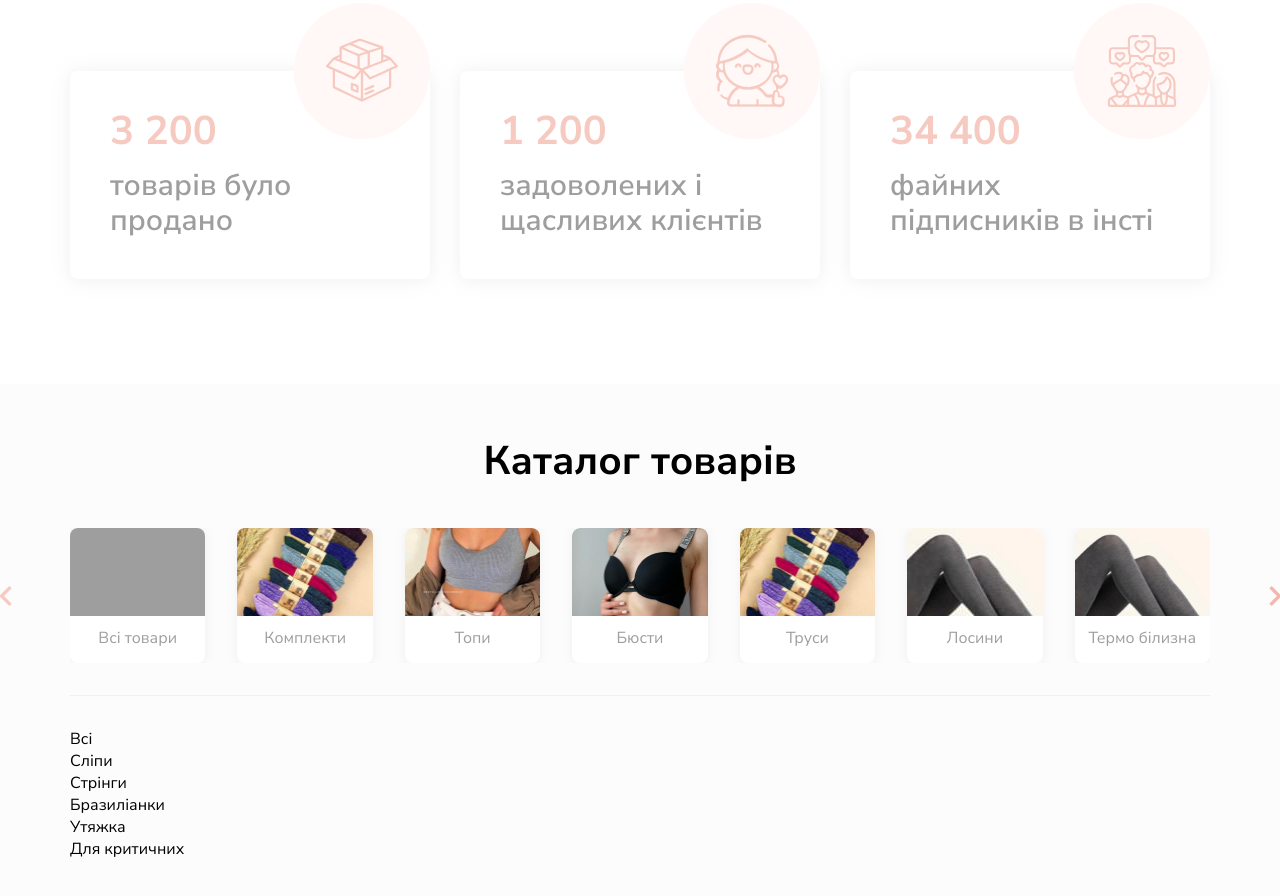
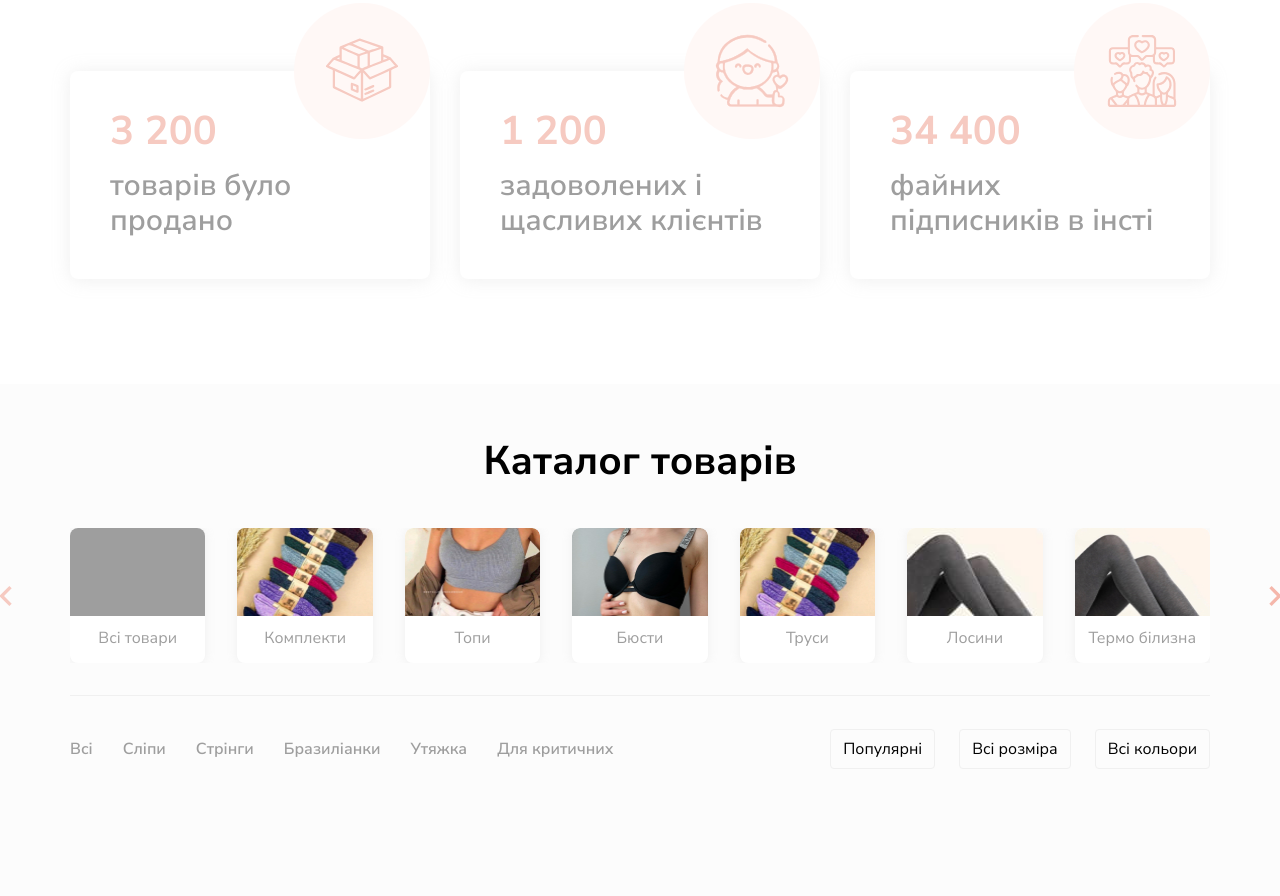
Before and after one commit to RostyslavL11/Bretelle, a website: page src/index.html in a window 1280 px wide. Shown: the part 859-1755 px from the top of the page. Drawn offline with nearby package versions, Linux system fonts and the light colour scheme; files that its build step writes are made by us from their sources; grey boxes are pictures that could not be loaded; files whose address does not match are found by name.

Commit message:
working with product cards

```diff
--- a/src/index.html
+++ b/src/index.html
@@ -324,10 +324,12 @@
 					</ul>
 
 					<div class="catalog__custom">
-
-						<div class=""></div>
+						<div class="catalog__custom-item">Популярні</div>
+						<div class="catalog__custom-item">Всі розміра</div>
+						<div class="catalog__custom-item">Всі кольори</div>
 					</div>
 				</div>
+
 
 			</div>
 		</section>
--- a/src/sass/base/_variables.scss
+++ b/src/sass/base/_variables.scss
@@ -23,4 +23,6 @@
   --dropdown-background-color: #fbfbfb;
 
   --divider-color: #f0f0f0;
+
+  --tab-active-color: #f5b7ab; // rgb(245, 183, 171)
 }
--- /dev/null
+++ b/src/sass/components/_catalog-tabs.scss
@@ -0,0 +1,36 @@
+.catalog {
+  &__tabs {
+    height: 42px;
+    display: flex;
+    justify-content: space-between;
+    align-items: center;
+    &-list {
+      display: flex;
+      justify-content: start;
+      gap: 30px;
+    }
+  }
+
+  &__tab {
+    &-btn {
+      font-size: 16px;
+      font-weight: 600;
+      color: var(--gray-color);
+      line-height: 24px;
+
+      &:hover {
+        color: var(--tab-active-color);
+      }
+    }
+  }
+  &__custom {
+    display: flex;
+    gap: 24px;
+    &-item {
+      padding: 8px 12px;
+      display: inline-block;
+      border: 1px solid rgb(240, 240, 240);
+      border-radius: 4px;
+    }
+  }
+}
--- a/src/sass/style.scss
+++ b/src/sass/style.scss
@@ -12,7 +12,8 @@
 @import "components/titles";
 @import "components/promo-slider";
 @import "components/divider";
-@import "components/catalog-custom";
+@import "components/catalog-tabs";
+@import "components/product-card";
 
 @import "sections/header";
 @import "sections/menu";
```
Also changed, not shown: dist/css/style.min.css, dist/index.html, src/sass/components/_catalog-custom.scss (deleted), src/sass/components/_product-card.scss (added).
